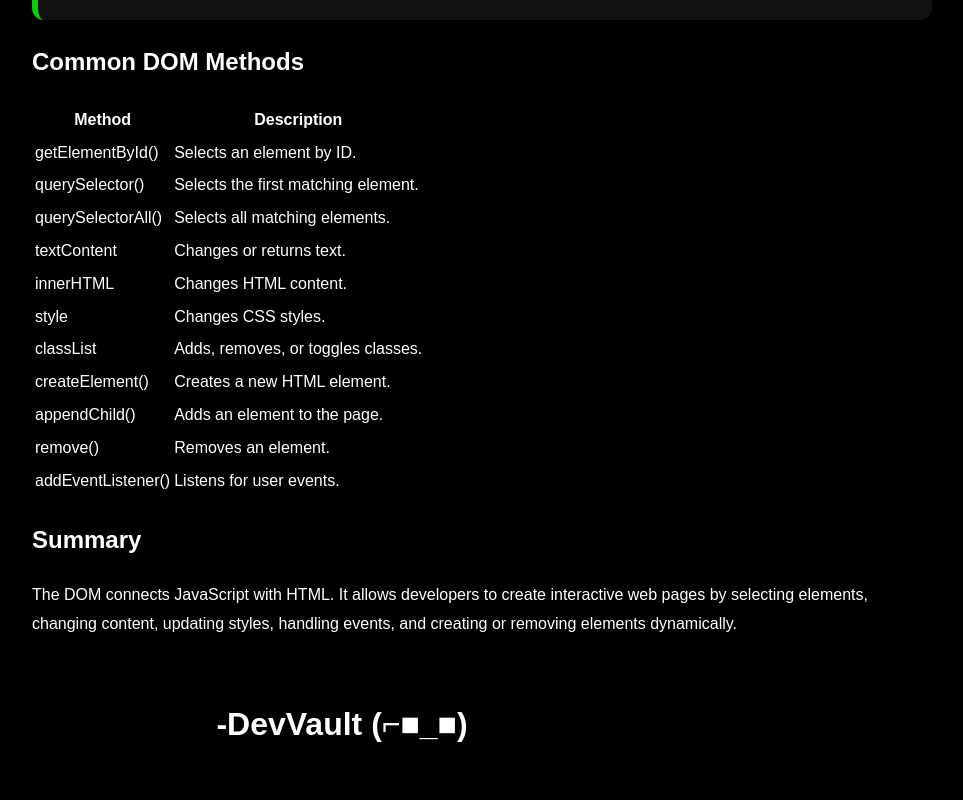
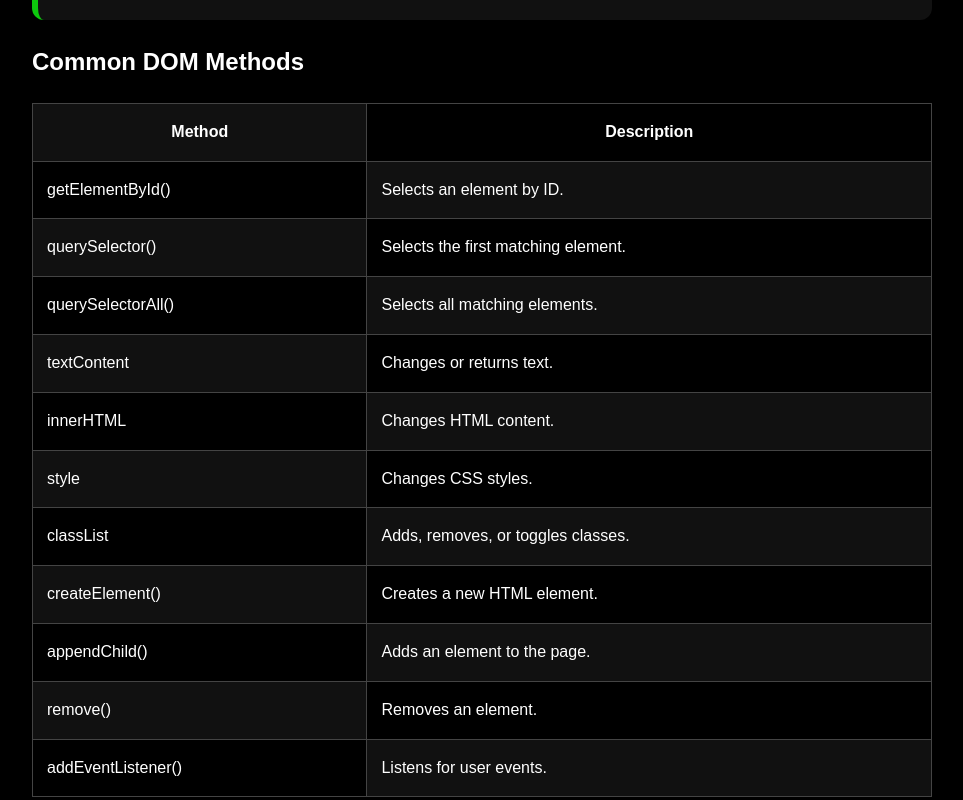
Before and after one commit to asmitbiswas/Project-Next-JS, a Next.js app in the folder app/: page /JavaScript/DOM_Manuplation in a window 1280 px wide. Shown: the part 3000-3800 px from the top of the page, without its empty margins (298-1261 px from the left). Built offline with nearby package versions, Linux system fonts and the light colour scheme.

Commit message:
Done Dom manuplation page

```diff
--- a/app/app/(categories)/JavaScript/(JavaScriptTopics)/DOM_Manuplation/page.tsx
+++ b/app/app/(categories)/JavaScript/(JavaScriptTopics)/DOM_Manuplation/page.tsx
@@ -227,67 +227,206 @@ console.log(input.value);`}
 
       <h2>Common DOM Methods</h2>
 
-      <table>
+      <table
+      style={{
+        width:"100%",
+        borderCollapse:"collapse",
+        overflowX:"auto",
+        border:"1px solid #444"
+      }}
+      >
         <tbody>
 
           <tr>
-            <th>Method</th>
-            <th>Description</th>
+            <th
+            style={{
+              border:"1px solid #444",
+              padding:"14px",
+              background:"#111",
+            }}
+            >Method</th>
+            <th
+            style={{
+              padding:"14px",
+              border:"1px solid #444"
+            }}
+            >Description</th>
           </tr>
 
           <tr>
-            <td>getElementById()</td>
-            <td>Selects an element by ID.</td>
+            <td
+               style={{
+              padding:"14px",
+              border:"1px solid #444"
+            }}
+            >getElementById()</td>
+            <td
+              style={{
+              border:"1px solid #444",
+              padding:"14px",
+              background:"#111",
+            }}
+            >Selects an element by ID.</td>
           </tr>
 
           <tr>
-            <td>querySelector()</td>
-            <td>Selects the first matching element.</td>
+            <td
+              style={{
+              border:"1px solid #444",
+              padding:"14px",
+              background:"#111",
+            }}
+            >querySelector()</td>
+            <td
+               style={{
+              padding:"14px",
+              border:"1px solid #444"
+            }}
+            >Selects the first matching element.</td>
           </tr>
 
           <tr>
-            <td>querySelectorAll()</td>
-            <td>Selects all matching elements.</td>
+            <td
+               style={{
+              padding:"14px",
+              border:"1px solid #444"
+            }}
+            >querySelectorAll()</td>
+            <td
+              style={{
+              border:"1px solid #444",
+              padding:"14px",
+              background:"#111",
+            }}
+            >Selects all matching elements.</td>
           </tr>
 
           <tr>
-            <td>textContent</td>
-            <td>Changes or returns text.</td>
+            <td
+              style={{
+              border:"1px solid #444",
+              padding:"14px",
+              background:"#111",
+            }}
+            >textContent</td>
+            <td
+               style={{
+              padding:"14px",
+              border:"1px solid #444"
+            }}
+            >Changes or returns text.</td>
           </tr>
 
           <tr>
-            <td>innerHTML</td>
-            <td>Changes HTML content.</td>
+            <td
+               style={{
+              padding:"14px",
+              border:"1px solid #444"
+            }}
+            >innerHTML</td>
+            <td
+              style={{
+              border:"1px solid #444",
+              padding:"14px",
+              background:"#111",
+            }}
+            >Changes HTML content.</td>
           </tr>
 
           <tr>
-            <td>style</td>
-            <td>Changes CSS styles.</td>
+            <td
+              style={{
+              border:"1px solid #444",
+              padding:"14px",
+              background:"#111",
+            }}
+            >style</td>
+            <td
+               style={{
+              padding:"14px",
+              border:"1px solid #444"
+            }}
+            >Changes CSS styles.</td>
           </tr>
 
           <tr>
-            <td>classList</td>
-            <td>Adds, removes, or toggles classes.</td>
+            <td
+               style={{
+              padding:"14px",
+              border:"1px solid #444"
+            }}
+            >classList</td>
+            <td
+              style={{
+              border:"1px solid #444",
+              padding:"14px",
+              background:"#111",
+            }}
+            >Adds, removes, or toggles classes.</td>
           </tr>
 
           <tr>
-            <td>createElement()</td>
-            <td>Creates a new HTML element.</td>
+            <td
+              style={{
+              border:"1px solid #444",
+              padding:"14px",
+              background:"#111",
+            }}
+            >createElement()</td>
+            <td
+               style={{
+              padding:"14px",
+              border:"1px solid #444"
+            }}
+            >Creates a new HTML element.</td>
           </tr>
 
           <tr>
-            <td>appendChild()</td>
-            <td>Adds an element to the page.</td>
+            <td
+               style={{
+              padding:"14px",
+              border:"1px solid #444"
+            }}
+            >appendChild()</td>
+            <td
+
+              style={{
+              border:"1px solid #444",
+              padding:"14px",
+              background:"#111",
+            }}>Adds an element to the page.</td>
           </tr>
 
           <tr>
-            <td>remove()</td>
-            <td>Removes an element.</td>
+            <td
+              style={{
+              border:"1px solid #444",
+              padding:"14px",
+              background:"#111",
+            }}
+            >remove()</td>
+            <td
+               style={{
+              padding:"14px",
+              border:"1px solid #444"
+            }}
+            >Removes an element.</td>
           </tr>
 
           <tr>
-            <td>addEventListener()</td>
-            <td>Listens for user events.</td>
+            <td
+               style={{
+              padding:"14px",
+              border:"1px solid #444"
+            }}
+            >addEventListener()</td>
+            <td
+              style={{
+              border:"1px solid #444",
+              padding:"14px",
+              background:"#111",
+            }}
+            >Listens for user events.</td>
           </tr>
 
         </tbody>
```
